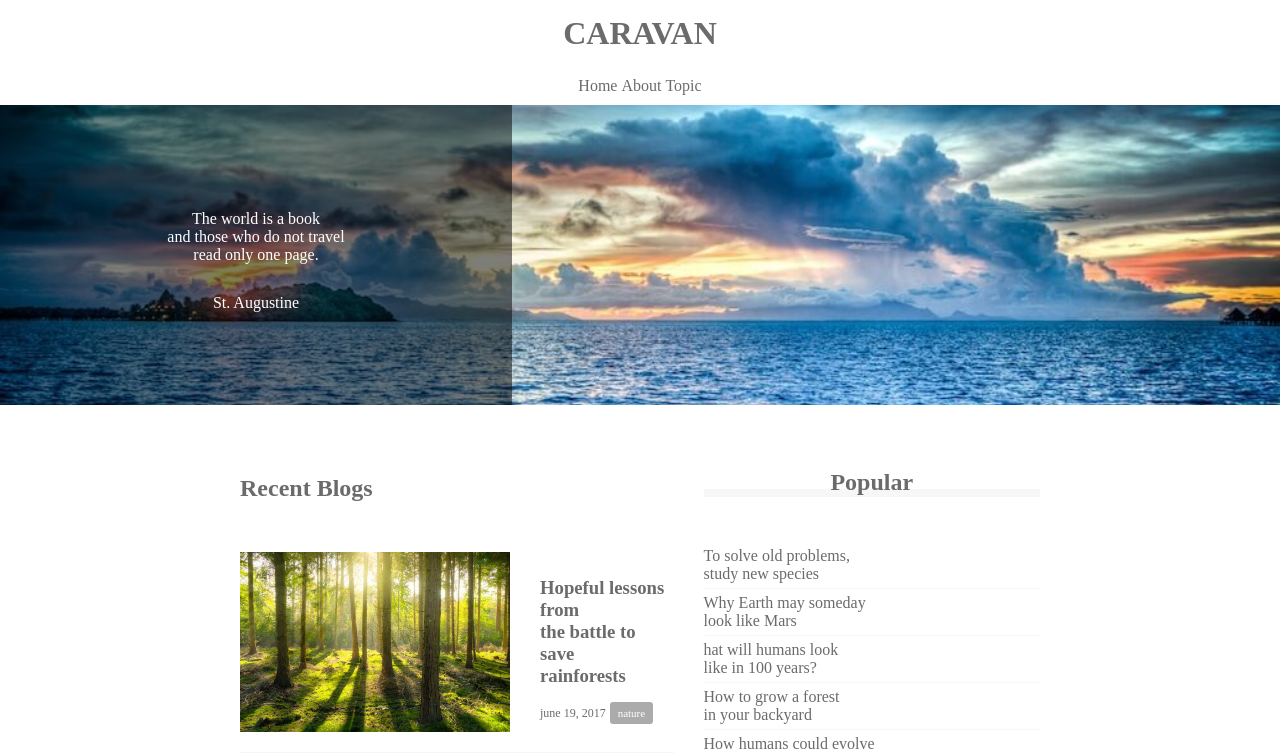
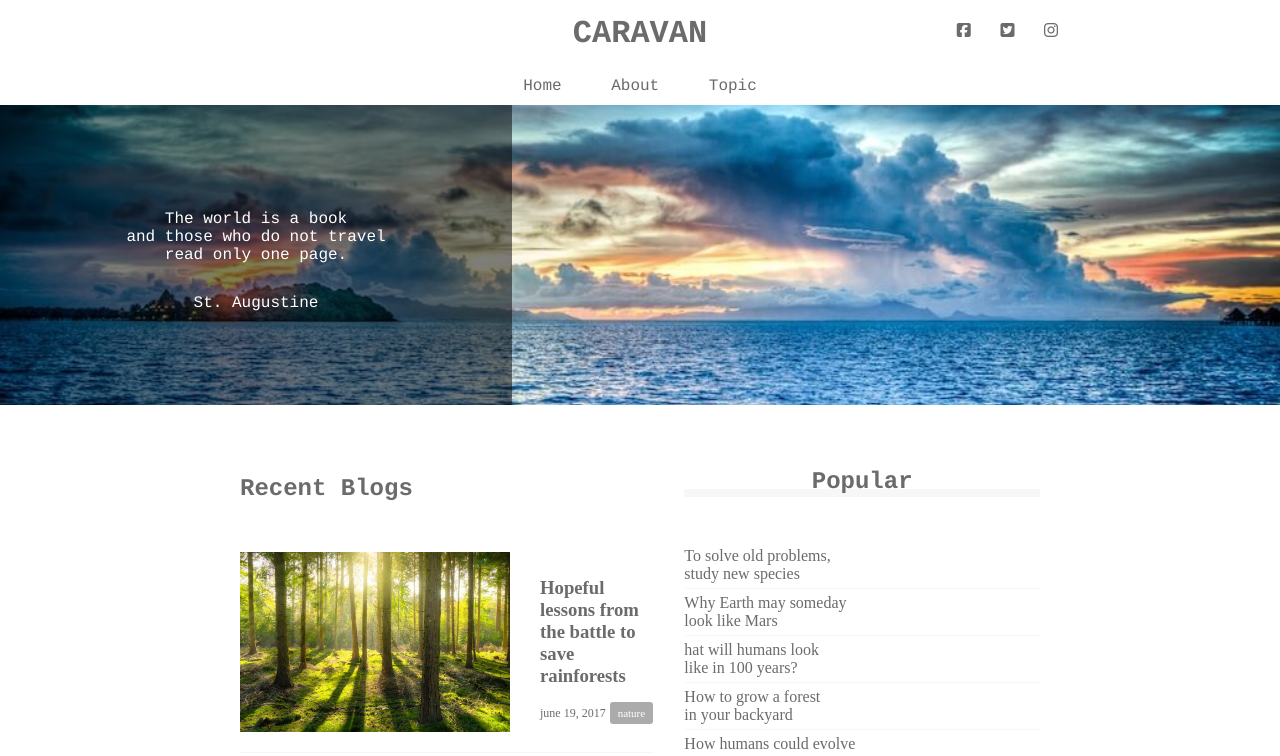
Before and after one commit to AkihiroTanaka3/htmlcss1-4, a plain HTML site: page index.html in a window 1280 px wide. Shown: the top 756 px of the page. Drawn offline with Linux system fonts and the light colour scheme.

Commit message:
[finish]1-9

```diff
--- /dev/null
+++ b/chapter8exe.css
@@ -0,0 +1,5 @@
+* {
+  margin: 0;
+  padding: 0;
+  box-sizing: border-box;
+}
--- a/index.html
+++ b/index.html
@@ -2,6 +2,7 @@
 <html lang="ja">
   <head>
     <meta charset="UTF-8" />
+    <script src="https://kit.fontawesome.com/e105d399d2.js" crossorigin="anonymous"></script>
     <link rel="stylesheet" href="style.css" />
     <title>CARAVAN</title>
   </head>
@@ -11,10 +12,13 @@
 
     <header>
       <h1 class="heading">
-        <a href="index.html">
-          CARAVAN
-        </a>
+        <a href="index.html">CARAVAN</a>
       </h1>
+      <div class="social">
+        <i class="fab fa-facebook-square"></i>
+        <i class="fab fa-twitter-square"></i>
+        <i class="fab fa-instagram"></i>
+      </div>
     </header>
 
     <nav>
@@ -115,8 +119,8 @@
             <p class="blog-date">june 14, 2017</p>
             <span class="category">Culture</span>
           </section>
-        <div/>
-      <div/>
+        </div>
+      </div>
 
        <div class="pagination">
          <p><<</p>
--- a/style.css
+++ b/style.css
@@ -9,15 +9,30 @@ a {
   text-decoration: none;
 }
 
+header, nav, h2, .main-visual, footer {
+  font-family: Chalkduster, "Bradley Hand", Courier, "Segoe Print", sans-serif;
+}
 header {
   width: 90%;
   padding: 15px 0;
   margin: 0 auto;
   text-align: center;
+  pasition: relative;
 }
 
 header .heading {
   font-size: 32px;
+}
+
+.social {
+  position: absolute;
+  top: 22px;
+  right: 222px;
+}
+
+.social i {
+  display: inline-block;
+  margin-left: 20px;
 }
 
 .nav-list {
@@ -29,7 +44,7 @@ header .heading {
 .nav-list-item {
   list-style: none;
   display: inline-block;
-  margin: 0 auto;
+  margin: 0 20px;
 }
 .main-visual {
   width: 100%;
@@ -117,7 +132,6 @@ main {
 .pagination {
   text-align: center;
   padding-top: 50px;
-
 }
 
 .pagination p {
```
Also changed, not shown: chapter8exe.html (added, +33 -0 lines).
